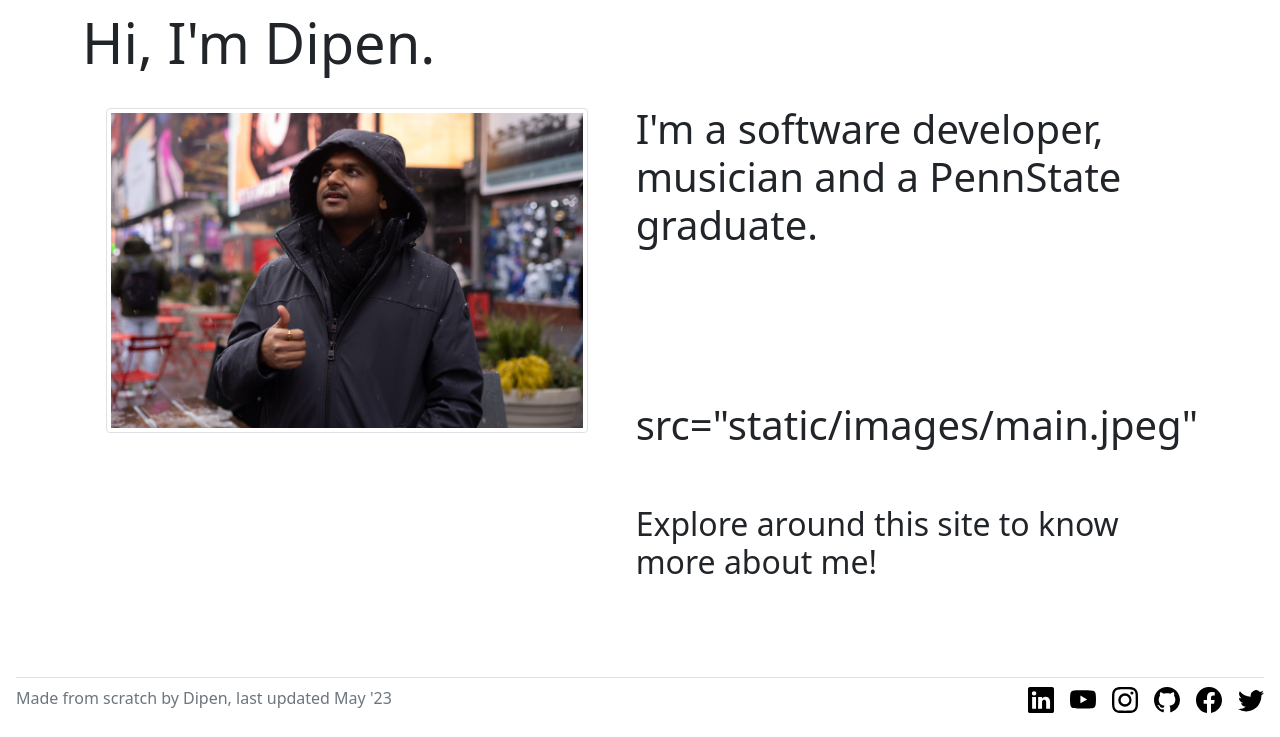
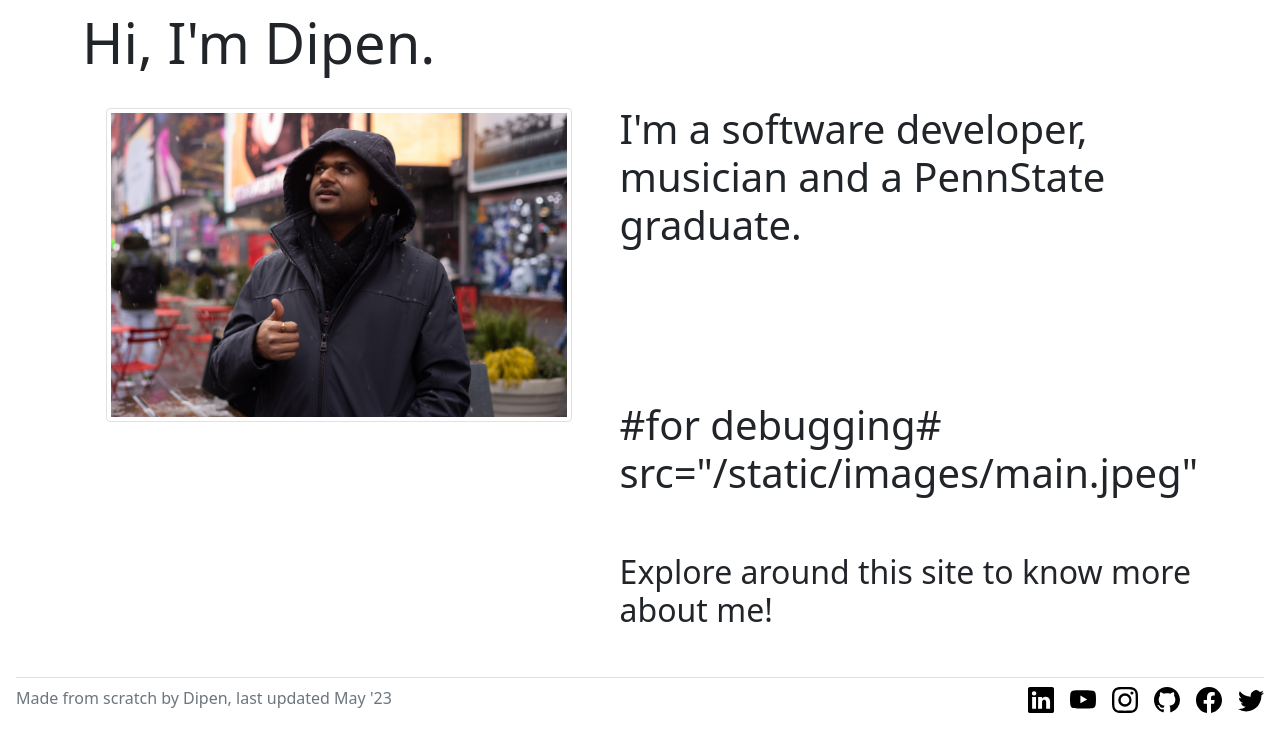
Before and after one commit to dipengupta/vercel-django-site, a Django app: page / in a window 1280 px wide. Shown: the part 63-800 px from the top of the page. Run offline with Django 4.2, Linux system fonts and the light colour scheme; some libraries are stand-ins or nearby versions.

Commit message:
newStart

```diff
--- a/mysite/templates/mysite/home.html
+++ b/mysite/templates/mysite/home.html
@@ -26,7 +26,7 @@
                 <br><br>
 
                 <br><br>
-                <h2 class="display-6 font-weight-bold mt-5">src="{% static 'images/main.jpeg' %}"</h2>
+                <h2 class="display-6 font-weight-bold mt-5">#for debugging# src="{% static 'images/main.jpeg' %}"</h2>
                 <br><br>
 
                 <div class="jumbotron d-none d-md-block d-lg-block d-xl-block">
--- a/vercel_app/settings.py
+++ b/vercel_app/settings.py
@@ -118,8 +118,8 @@
 '''
 trying this out now
 '''
-#STATIC_URL = 'static/'
-STATIC_URL = '../static/'
+STATIC_URL = 'static/'
+#STATIC_URL = '../static/'
 
 # Default primary key field type
 # https://docs.djangoproject.com/en/4.1/ref/settings/#default-auto-field
```
